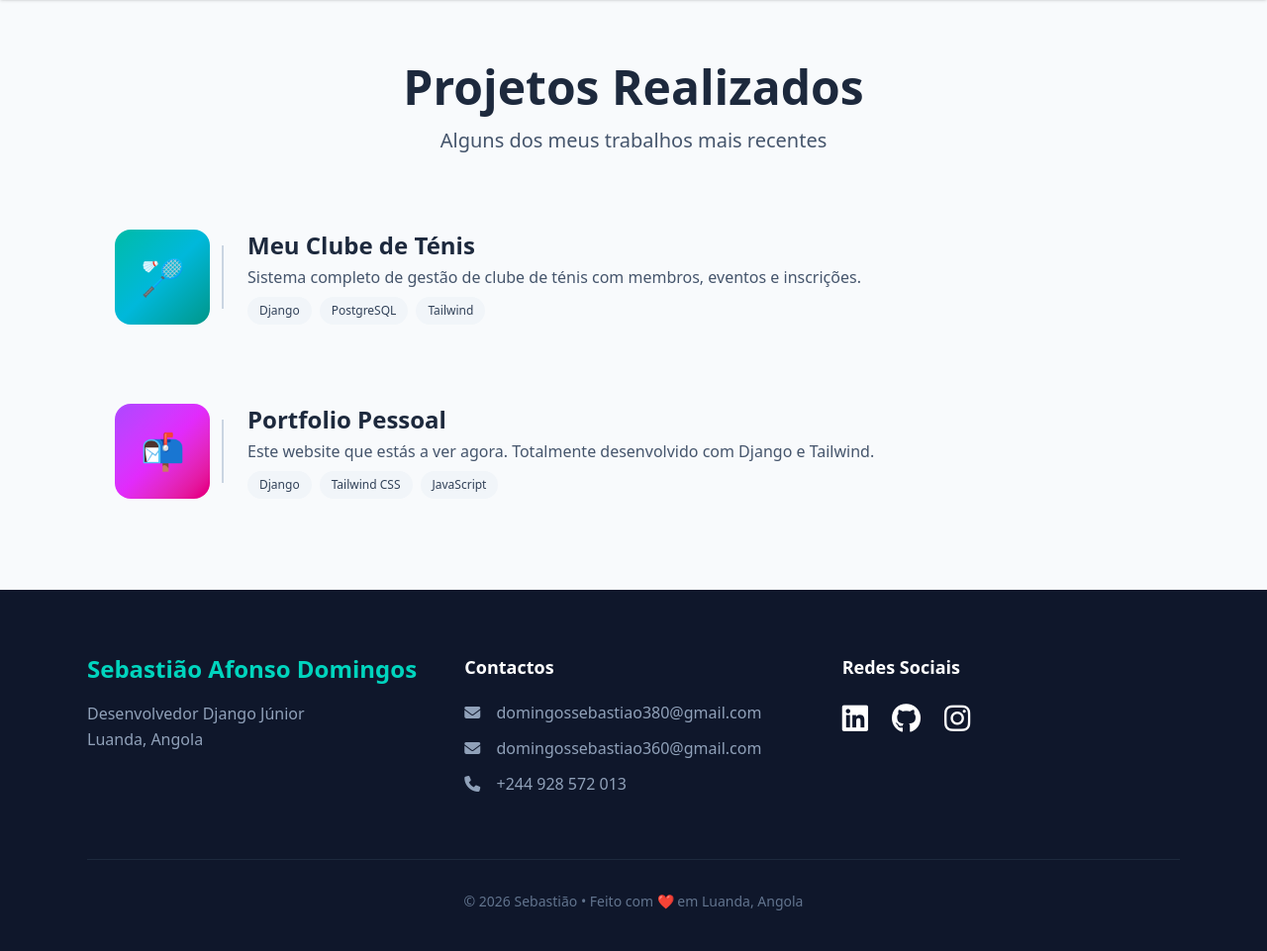
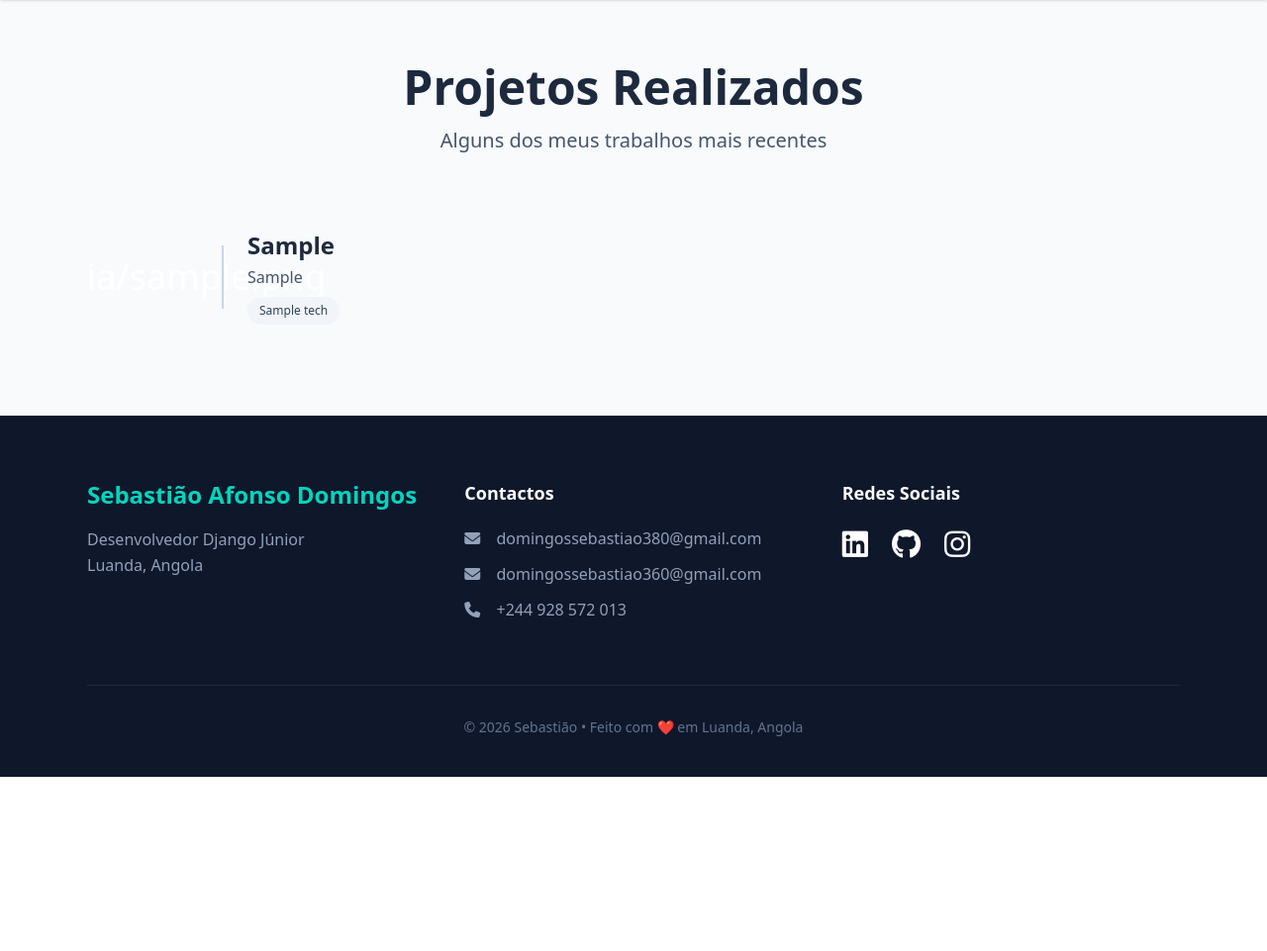
Before and after one commit to Sebastiao-Domingos/portfolio, a Django app: template core/templates/projetos.html in a window 1280 px wide. Shown: the part 84-1045 px from the top of the page at 99% size. After the commit the page ends 869 px from the top, so only its background shows below. Run offline with Django 5.2, Linux system fonts and the light colour scheme; the template is opened without the code that fills it: most values are stand-ins (such as "Sample title", 1, 10 or a date in 2020); some libraries are stand-ins or nearby versions.

Commit message:
extraxt data in page projects

```diff
--- a/core/templates/projetos.html
+++ b/core/templates/projetos.html
@@ -19,9 +19,8 @@
 
     <!-- Lista vertical (tipo "mini-carousel" com hover) -->
     <div class="space-y-6 relative">
+        {% for proj in projects %}
 
-
-        <!-- Card 1 – Meu Clube de Ténis -->
         <div class="group rounded-2xl overflow-hidden cursor-pointer">
             <div class="flex md:flex-row items-center gap-6 p-5 md:p-7 group-hover:bg-slate-50/40 transition-colors duration-300">
 
@@ -29,11 +28,10 @@
                 <div class="flex items-center gap-3">
                     <div class="
                         h-20 w-20 md:h-24 md:w-24
-                        rounded-2xl bg-gradient-to-br from-teal-500 via-cyan-500 to-teal-600
-                        flex items-center justify-center text-white text-3xl md:text-4xl
+                        rounded-2xl {{ proj.gradient }} flex items-center justify-center text-white text-3xl md:text-4xl
                         transition-transform duration-300 group-hover:scale-105 group-hover:rotate-1
                     ">
-                        🏸
+                        {{ proj.icon }}
                     </div>
                     <div class="h-16 w-0.5 bg-slate-300 hidden md:block"></div>
                 </div>
@@ -41,61 +39,25 @@
                 <!-- Conteúdo (direita) -->
                 <div class="flex-1">
                     <h3 class="text-xl md:text-2xl font-semibold text-slate-800 translatable mb-1"
-                        data-pt="Meu Clube de Ténis"
-                        data-en="My Tennis Club">
-                        Meu Clube de Ténis
+                        data-pt="{{ proj.title.data_pt }}"
+                        data-en="{{ proj.title.data_en }}">
+                        {{ proj.title.data_pt }}
                     </h3>
                     <p class="text-slate-600 text-sm md:text-base mb-2 translatable"
-                       data-pt="Sistema completo de gestão de clube de ténis com membros, eventos e inscrições."
-                       data-en="Complete tennis club management system with members, events, and registrations.">
-                        Sistema completo de gestão de clube de ténis com membros, eventos e inscrições.
+                       data-pt="{{ proj.description.data_pt }}"
+                       data-en="{{ proj.description.data_en }}">
+                        {{ proj.description.data_pt }}
                     </p>
                     <div class="flex flex-wrap gap-2">
-                        <span class="bg-slate-100 text-slate-700 text-xs px-3 py-1.5 rounded-full">Django</span>
-                        <span class="bg-slate-100 text-slate-700 text-xs px-3 py-1.5 rounded-full">PostgreSQL</span>
-                        <span class="bg-slate-100 text-slate-700 text-xs px-3 py-1.5 rounded-full">Tailwind</span>
+                        {% for tech in proj.technologies %}
+                        <span class="bg-slate-100 text-slate-700 text-xs px-3 py-1.5 rounded-full">{{ tech }}</span>
+                        {% endfor %}
                     </div>
                 </div>
             </div>
         </div>
 
-        <!-- Card 2 – Portfolio Pessoal -->
-        <div class="group rounded-2xl overflow-hidden cursor-pointer">
-            <div class="flex md:flex-row items-center gap-6 p-5 md:p-7 group-hover:bg-slate-50/40 transition-colors duration-300">
-
-                <!-- Ícone/esquerda com linha vertical -->
-                <div class="flex items-center gap-3">
-                    <div class="
-                        h-20 w-20 md:h-24 md:w-24
-                        rounded-2xl bg-gradient-to-br from-purple-500 via-fuchsia-500 to-pink-600
-                        flex items-center justify-center text-white text-3xl md:text-4xl
-                        transition-transform duration-300 group-hover:scale-105 group-hover:rotate-1
-                    ">
-                        📬
-                    </div>
-                    <div class="h-16 w-0.5 bg-slate-300 hidden md:block"></div>
-                </div>
-
-                <!-- Conteúdo (direita) -->
-                <div class="flex-1">
-                    <h3 class="text-xl md:text-2xl font-semibold text-slate-800 translatable mb-1"
-                        data-pt="Portfolio Pessoal"
-                        data-en="Personal Portfolio">
-                        Portfolio Pessoal
-                    </h3>
-                    <p class="text-slate-600 text-sm md:text-base mb-2 translatable"
-                       data-pt="Este website que estás a ver agora. Totalmente desenvolvido com Django e Tailwind."
-                       data-en="This website you are seeing now. Fully developed with Django and Tailwind.">
-                        Este website que estás a ver agora. Totalmente desenvolvido com Django e Tailwind.
-                    </p>
-                    <div class="flex flex-wrap gap-2">
-                        <span class="bg-slate-100 text-slate-700 text-xs px-3 py-1.5 rounded-full">Django</span>
-                        <span class="bg-slate-100 text-slate-700 text-xs px-3 py-1.5 rounded-full">Tailwind CSS</span>
-                        <span class="bg-slate-100 text-slate-700 text-xs px-3 py-1.5 rounded-full">JavaScript</span>
-                    </div>
-                </div>
-            </div>
-        </div>
+        {% endfor %}
     </div>
 </div>
 
```
Also changed, not shown: core/data/data_cv.py (added, +123 -0 lines), core/data/projects.py (added, +55 -0 lines), core/views.py (+6 -124 lines).
